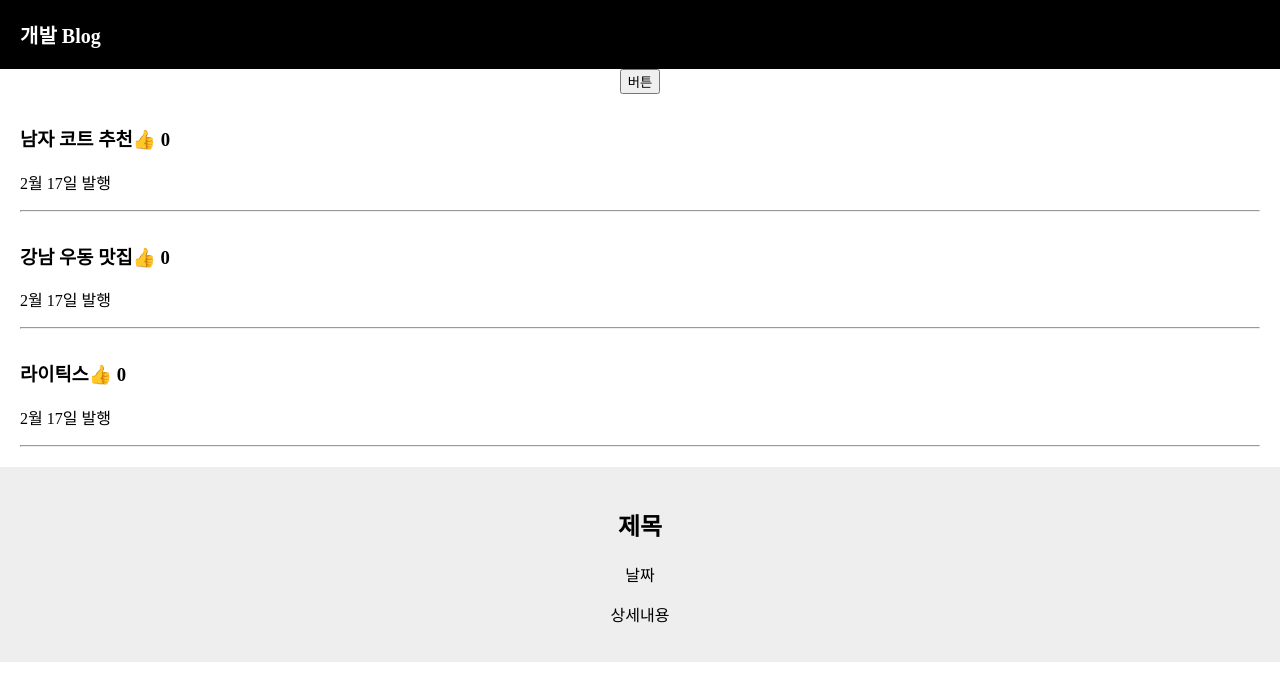
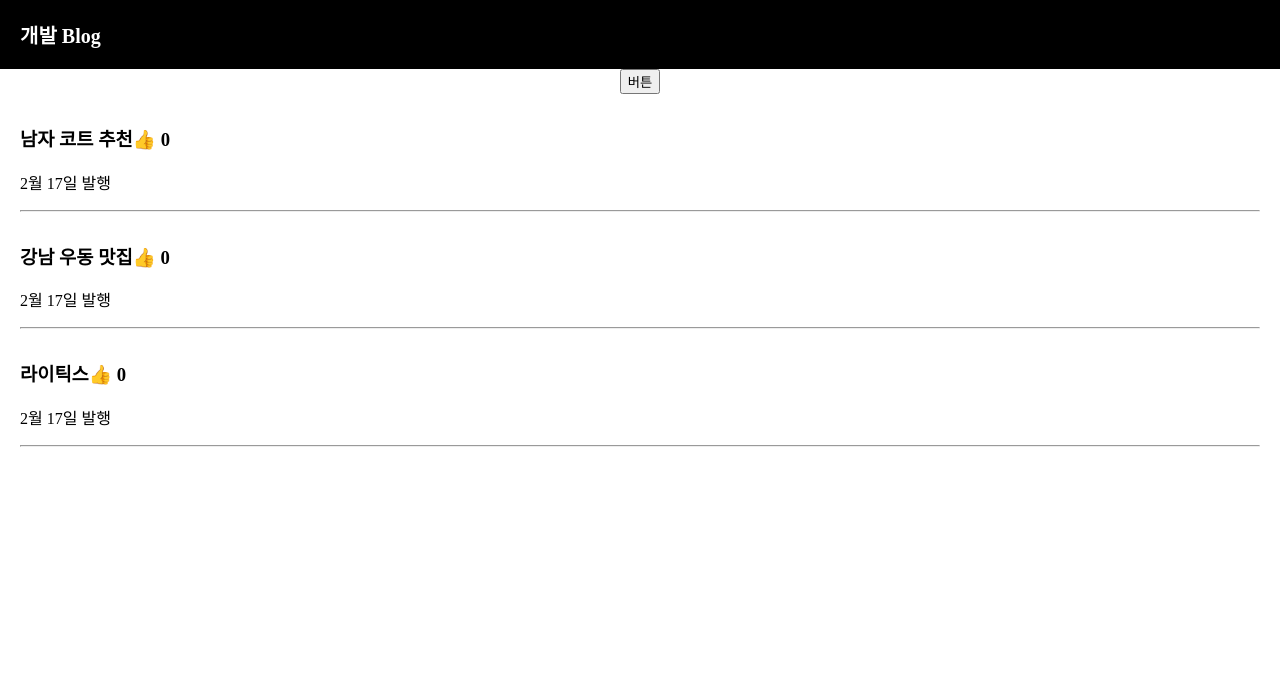
Before and after one commit to lightixxx/coding-apple-blog, a React (Create React App) app: page / in a window 1280 px wide. Shown: the top 700 px of the page. Built offline with nearby package versions, Linux system fonts and the light colour scheme.

Commit message:
🚧 기본 UI 제작 패턴 학습

```diff
--- a/src/App.js
+++ b/src/App.js
@@ -21,6 +21,7 @@ function App() {
   ])
 
   const [따봉, 따봉변경] = useState(0)
+  const [modal, modal변경] = useState(false)
 
   function 제목바꾸기() {
     const newArray = [...글제목]
@@ -60,7 +61,11 @@ function App() {
         <hr />
       </div>
       <div className="list">
-        <h3>
+        <h3
+          onClick={() => {
+            modal변경(true)
+          }}
+        >
           {글제목[2]}
           <span onClick={() => {}}>👍</span> 0
         </h3>
@@ -68,7 +73,7 @@ function App() {
         <hr />
       </div>
 
-      <Modal />
+      {modal === true ? <Modal /> : null}
 
       {/* {글제목.map((title) => {
         return (
```
